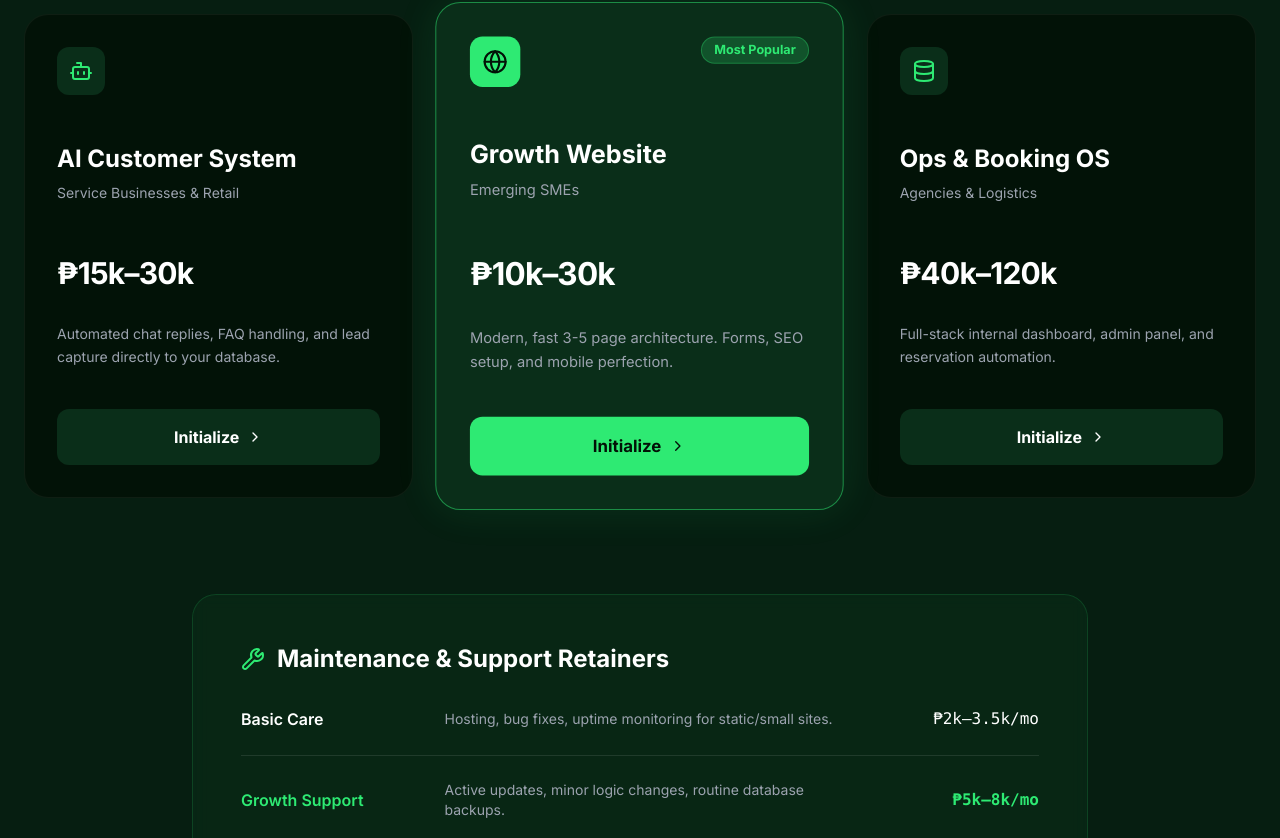
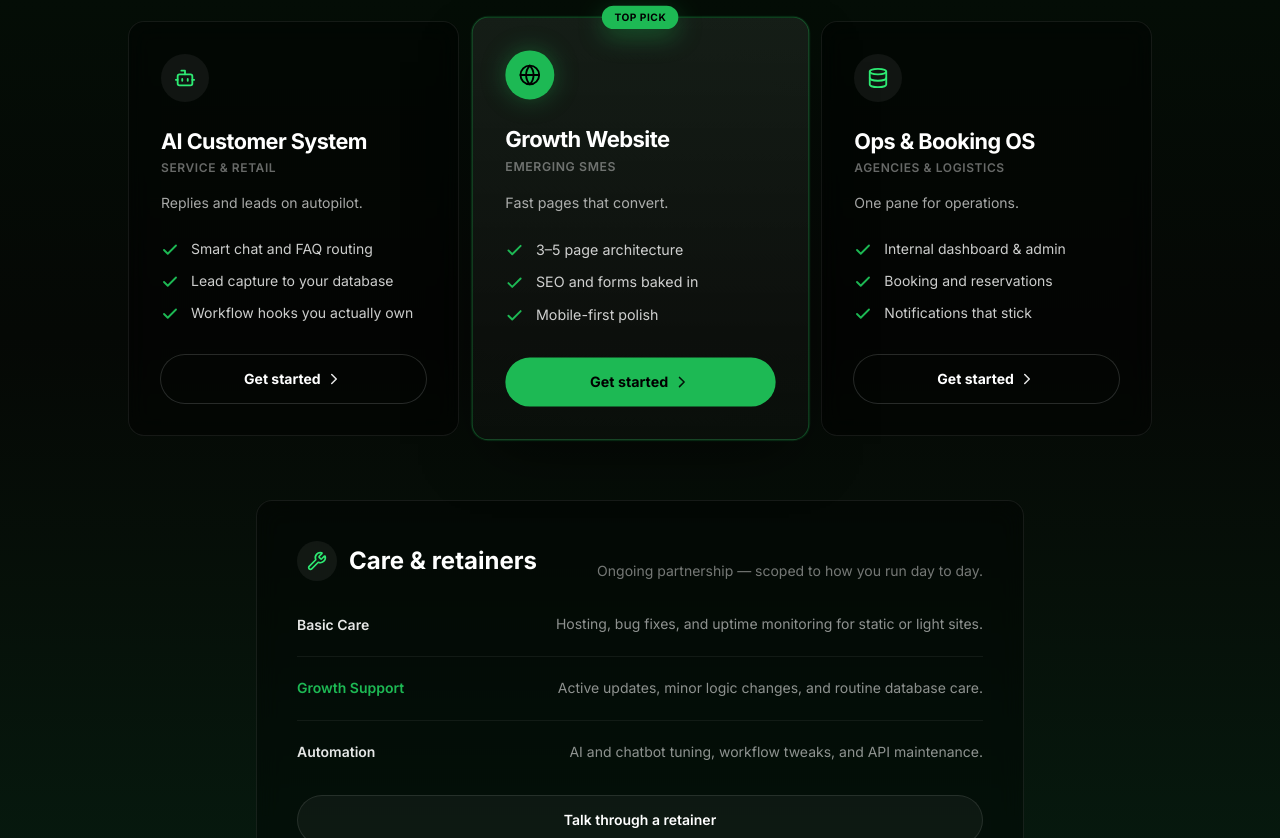
Before and after one commit to Nathan-Dow/HinaraSolutions, a React (Vite) app: page / in a window 1280 px wide. Shown: the part 2162-3000 px from the top of the page. Built offline with nearby package versions, Linux system fonts and the light colour scheme.

Commit message:
feat: improved packages section

```diff
--- a/src/App.tsx
+++ b/src/App.tsx
@@ -7,7 +7,7 @@ import React, { useRef, useState } from "react";
 import emailjs from "@emailjs/browser";
 import { motion } from "framer-motion";
 import {
-  Terminal, Layers, Cpu, ArrowRight, Bot, Globe, Database, Wrench, ChevronRight
+  Terminal, Layers, ArrowRight, Bot, Globe, Database, Wrench, ChevronRight, Check
 } from "lucide-react";
 import hinaraLogo from "../hinaralogo.png";
 
@@ -30,7 +30,7 @@ const Navbar = ({
           className="flex items-center gap-3 cursor-pointer group relative"
         >
           {/* Logo Background Glow */}
-          <div className="absolute -left-2 w-10 h-10 bg-brand-green/20 rounded-lg blur-md group-hover:bg-brand-green/40 transition-all duration-500"></div>
+          <div className="absolute left-16 w-10 h-10 bg-brand-green/20 rounded-lg blur-md group-hover:bg-brand-green/40 transition-all duration-500"></div>
 
           <img
             src={hinaraLogo}
@@ -224,94 +224,202 @@ export default function App() {
           </div>
         </section>
 
-        {/* PACKAGES SECTION */}
-        <section ref={sectionRefs.packages} className="py-32 px-6 bg-bg-surface border-t border-white/5 relative scroll-mt-10">
-          <div className="absolute top-0 inset-x-0 h-px bg-gradient-to-r from-transparent via-brand-green/20 to-transparent"></div>
+        {/* PACKAGES SECTION — Spotify-inspired premium tiers */}
+        <section ref={sectionRefs.packages} className="relative scroll-mt-10 overflow-hidden border-t border-white/[0.06] py-28 px-6">
+          <div className="pointer-events-none absolute inset-0 bg-[radial-gradient(ellipse_80%_50%_at_50%_-20%,rgba(29,185,84,0.18),transparent)]" />
+          <div className="pointer-events-none absolute inset-0 bg-gradient-to-b from-bg-base via-[#050805] to-bg-surface" />
 
-          <div className="max-w-7xl mx-auto relative z-10">
+          <div className="relative z-10 mx-auto max-w-6xl">
+            <motion.div
+              initial={{ opacity: 0, y: 16 }}
+              whileInView={{ opacity: 1, y: 0 }}
+              viewport={{ once: true, margin: "-80px" }}
+              transition={{ duration: 0.45 }}
+              className="mb-14 text-center md:mb-16"
+            >
+              <p className="mb-4 text-[11px] font-bold uppercase tracking-[0.22em] text-white/45">
+                Packages
+              </p>
+              <h2 className="mb-5 text-4xl font-black tracking-tight text-white md:text-6xl">
+                Every tier. <span className="text-white/50">One serious standard.</span>
+              </h2>
+              <p className="mx-auto max-w-xl text-base leading-relaxed text-text-muted md:text-lg">
+                Engineered deliverables you can ship with — crisp scope, clean handoffs, and room to grow when you are ready.
+              </p>
+            </motion.div>
+
+            <div className="mx-auto grid max-w-5xl grid-cols-1 gap-5 lg:grid-cols-3 lg:gap-4 lg:items-stretch">
+              {[
+                {
+                  icon: Bot,
+                  name: "AI Customer System",
+                  audience: "Service & retail",
+                  tagline: "Replies and leads on autopilot.",
+                  features: [
+                    "Smart chat and FAQ routing",
+                    "Lead capture to your database",
+                    "Workflow hooks you actually own",
+                  ],
+                  highlight: false,
+                },
+                {
+                  icon: Globe,
+                  name: "Growth Website",
+                  audience: "Emerging SMEs",
+                  tagline: "Fast pages that convert.",
+                  features: [
+                    "3–5 page architecture",
+                    "SEO and forms baked in",
+                    "Mobile-first polish",
+                  ],
+                  highlight: true,
+                },
+                {
+                  icon: Database,
+                  name: "Ops & Booking OS",
+                  audience: "Agencies & logistics",
+                  tagline: "One pane for operations.",
+                  features: [
+                    "Internal dashboard & admin",
+                    "Booking and reservations",
+                    "Notifications that stick",
+                  ],
+                  highlight: false,
+                },
+              ].map((pkg, idx) => {
+                const Icon = pkg.icon;
+                return (
+                  <motion.article
+                    key={pkg.name}
+                    initial={{ opacity: 0, y: 24 }}
+                    whileInView={{ opacity: 1, y: 0 }}
+                    viewport={{ once: true, margin: "-40px" }}
+                    transition={{ duration: 0.4, delay: idx * 0.08 }}
+                    className={`relative flex flex-col rounded-2xl border p-7 md:p-8 ${
+                      pkg.highlight
+                        ? "border-brand-glow/35 bg-gradient-to-b from-white/[0.07] to-white/[0.02] shadow-[0_0_0_1px_rgba(29,185,84,0.12),0_24px_60px_-20px_rgba(0,0,0,0.65)] lg:scale-[1.02] lg:z-[1]"
+                        : "border-white/[0.08] bg-black/40 backdrop-blur-md hover:border-white/[0.14]"
+                    }`}
+                  >
+                    {pkg.highlight && (
+                      <span className="absolute -top-3 left-1/2 -translate-x-1/2 whitespace-nowrap rounded-full bg-brand-glow px-3 py-1 text-[10px] font-bold uppercase tracking-wider text-black shadow-[0_8px_24px_rgba(29,185,84,0.35)]">
+                        Top pick
+                      </span>
+                    )}
+
+                    <div className="mb-6 flex items-start justify-between gap-3">
+                      <div
+                        className={`flex h-12 w-12 items-center justify-center rounded-full ${
+                          pkg.highlight
+                            ? "bg-brand-glow text-black shadow-[0_0_24px_rgba(29,185,84,0.35)]"
+                            : "bg-white/[0.06] text-brand-green"
+                        }`}
+                      >
+                        <Icon size={22} strokeWidth={2} />
+                      </div>
+                    </div>
+
+                    <h3 className="text-xl font-bold tracking-tight text-white md:text-[1.35rem]">
+                      {pkg.name}
+                    </h3>
+                    <p className="mt-1 text-xs font-semibold uppercase tracking-wider text-white/40">
+                      {pkg.audience}
+                    </p>
+                    <p className="mt-4 flex-grow text-sm leading-relaxed text-white/65">
+                      {pkg.tagline}
+                    </p>
+
+                    <ul className="mb-8 mt-6 space-y-3">
+                      {pkg.features.map((line) => (
+                        <li key={line} className="flex gap-3 text-sm text-white/80">
+                          <Check
+                            className="mt-0.5 h-[18px] w-[18px] shrink-0 text-brand-glow"
+                            strokeWidth={2.5}
+                            aria-hidden
+                          />
+                          <span className="leading-snug">{line}</span>
+                        </li>
+                      ))}
+                    </ul>
+
+                    <button
+                      type="button"
+                      onClick={() => scrollToSection(sectionRefs.agency)}
+                      className={`mt-auto inline-flex w-full items-center justify-center gap-1 rounded-full py-3.5 text-sm font-bold transition-all ${
+                        pkg.highlight
+                          ? "bg-brand-glow text-black hover:brightness-110 hover:shadow-[0_12px_40px_rgba(29,185,84,0.35)]"
+                          : "bg-transparent text-white ring-1 ring-white/15 hover:bg-white/[0.06] hover:ring-white/25"
+                      }`}
+                    >
+                      Get started
+                      <ChevronRight size={18} className="opacity-90" />
+                    </button>
+                  </motion.article>
+                );
+              })}
+            </div>
+
+            {/* Retainers — premium list, no pricing */}
             <motion.div
               initial={{ opacity: 0, y: 20 }}
               whileInView={{ opacity: 1, y: 0 }}
               viewport={{ once: true }}
-              className="flex flex-col justify-between items-start mb-20 gap-4"
+              transition={{ duration: 0.45 }}
+              className="mx-auto mt-16 max-w-3xl rounded-2xl border border-white/[0.08] bg-black/35 p-8 backdrop-blur-md md:p-10"
             >
-              <h2 className="text-4xl md:text-6xl font-black text-white tracking-tighter">Select your architecture.</h2>
-              <p className="text-text-muted text-lg max-w-xl">Transparent pricing. No bloated agency fees. Just high-performance engineering tailored to your operational scale.</p>
-            </motion.div>
-
-            <div className="grid grid-cols-1 lg:grid-cols-3 gap-8 mb-24">
+              <div className="mb-8 flex flex-col gap-2 md:flex-row md:items-end md:justify-between">
+                <h3 className="flex items-center gap-3 text-xl font-bold text-white md:text-2xl">
+                  <span className="flex h-10 w-10 items-center justify-center rounded-full bg-white/[0.06] text-brand-green">
+                    <Wrench size={20} />
+                  </span>
+                  Care & retainers
+                </h3>
+                <p className="text-sm text-white/45">
+                  Ongoing partnership — scoped to how you run day to day.
+                </p>
+              </div>
+              <div className="divide-y divide-white/[0.06]">
                 {[
                   {
-                  icon: <Bot size={24} />, name: "AI Customer System", target: "Service Businesses & Retail", desc: "Automated chat replies, FAQ handling, and lead capture directly to your database.", price: "₱15k–30k", highlight: false
+                    title: "Basic Care",
+                    desc: "Hosting, bug fixes, and uptime monitoring for static or light sites.",
                   },
                   {
-                  icon: <Globe size={24} />, name: "Growth Website", target: "Emerging SMEs", desc: "Modern, fast 3-5 page architecture. Forms, SEO setup, and mobile perfection.", price: "₱10k–30k", highlight: true
+                    title: "Growth Support",
+                    desc: "Active updates, minor logic changes, and routine database care.",
+                    spotlight: true,
                   },
                   {
-                  icon: <Database size={24} />, name: "Ops & Booking OS", target: "Agencies & Logistics", desc: "Full-stack internal dashboard, admin panel, and reservation automation.", price: "₱40k–120k", highlight: false
-                }
-              ].map((pkg, idx) => (
-                <motion.div
-                  key={idx}
-                  initial={{ opacity: 0, y: 30 }}
-                  whileInView={{ opacity: 1, y: 0 }}
-                  viewport={{ once: true }}
-                  transition={{ delay: idx * 0.1 }}
-                  className={`p-8 rounded-3xl transition-all duration-300 flex flex-col group ${
-                    pkg.highlight
-                      ? 'bg-bg-elevated border border-brand-green/50 shadow-[0_0_40px_rgba(46,234,115,0.1)] lg:scale-105 z-10 relative'
-                      : 'bg-bg-base border border-white/5 hover:border-brand-green/30 hover:-translate-y-2'
+                    title: "Automation",
+                    desc: "AI and chatbot tuning, workflow tweaks, and API maintenance.",
+                  },
+                ].map((row) => (
+                  <div
+                    key={row.title}
+                    className={`flex flex-col gap-2 py-5 first:pt-0 last:pb-0 md:flex-row md:items-center md:justify-between md:gap-8 ${
+                      row.spotlight ? "text-white" : ""
                     }`}
                   >
-                  <div className="flex justify-between items-start mb-12">
-                    <div className={`p-3 rounded-xl ${pkg.highlight ? 'bg-brand-green text-bg-base' : 'bg-bg-elevated text-brand-green'}`}>
-                      {pkg.icon}
+                    <div
+                      className={`text-sm font-semibold ${
+                        row.spotlight ? "text-brand-glow" : "text-white/90"
+                      }`}
+                    >
+                      {row.title}
                     </div>
-                    {pkg.highlight && <span className="bg-brand-green/20 text-brand-green text-xs font-bold px-3 py-1 rounded-full border border-brand-green/30">Most Popular</span>}
+                    <p className="max-w-xl text-sm leading-relaxed text-white/55 md:text-right">
+                      {row.desc}
+                    </p>
                   </div>
-
-                  <h3 className="text-2xl font-bold text-white mb-2">{pkg.name}</h3>
-                  <p className="text-sm text-text-muted mb-8 h-10">{pkg.target}</p>
-
-                  <div className="text-3xl font-bold text-white mb-8 tracking-tight">{pkg.price}</div>
-                  <p className="text-sm text-text-muted mb-10 leading-relaxed flex-grow">{pkg.desc}</p>
-
-                  <button className={`w-full py-4 rounded-xl font-bold transition-all flex items-center justify-center gap-2 ${
-                    pkg.highlight ? 'bg-brand-green text-bg-base hover:bg-white' : 'bg-bg-elevated text-white hover:bg-brand-green hover:text-bg-base'
-                  }`}>
-                    Initialize <ChevronRight size={16} />
-                  </button>
-                </motion.div>
                 ))}
               </div>
-
-            {/* Retainers */}
-            <motion.div
-              initial={{ opacity: 0, y: 20 }}
-              whileInView={{ opacity: 1, y: 0 }}
-              viewport={{ once: true }}
-              className="max-w-4xl mx-auto border border-border-subtle rounded-3xl p-8 md:p-12 bg-bg-elevated/50 backdrop-blur-sm"
+              <button
+                type="button"
+                onClick={() => scrollToSection(sectionRefs.agency)}
+                className="mt-8 w-full rounded-full border border-white/10 bg-white/[0.04] py-3.5 text-sm font-semibold text-white transition hover:bg-white/[0.08]"
               >
-              <h3 className="text-2xl font-bold text-white mb-8 flex items-center gap-3">
-                <Wrench className="text-brand-green" /> Maintenance & Support Retainers
-              </h3>
-              <div className="space-y-6">
-                <div className="grid grid-cols-1 md:grid-cols-12 gap-4 pb-6 border-b border-white/10 items-center hover:px-2 transition-all">
-                  <div className="md:col-span-3 font-semibold text-white">Basic Care</div>
-                  <div className="md:col-span-6 text-sm text-text-muted">Hosting, bug fixes, uptime monitoring for static/small sites.</div>
-                  <div className="md:col-span-3 text-right font-mono text-white">₱2k–3.5k/mo</div>
-                </div>
-                <div className="grid grid-cols-1 md:grid-cols-12 gap-4 pb-6 border-b border-white/10 items-center hover:px-2 transition-all">
-                  <div className="md:col-span-3 font-semibold text-brand-green">Growth Support</div>
-                  <div className="md:col-span-6 text-sm text-text-muted">Active updates, minor logic changes, routine database backups.</div>
-                  <div className="md:col-span-3 text-right font-mono text-brand-green font-bold">₱5k–8k/mo</div>
-                </div>
-                <div className="grid grid-cols-1 md:grid-cols-12 gap-4 items-center hover:px-2 transition-all">
-                  <div className="md:col-span-3 font-semibold text-white">Automation</div>
-                  <div className="md:col-span-6 text-sm text-text-muted">AI/chatbot tweaking, workflow improvements, API maintenance.</div>
-                  <div className="md:col-span-3 text-right font-mono text-white">₱2k–3.5k/mo</div>
-                </div>
-              </div>
+                Talk through a retainer
+              </button>
             </motion.div>
           </div>
         </section>
```
Also changed, not shown: 1 other file (tests, documents, lock files or other folders). Lines whose indentation alone changed are shown as unchanged.
